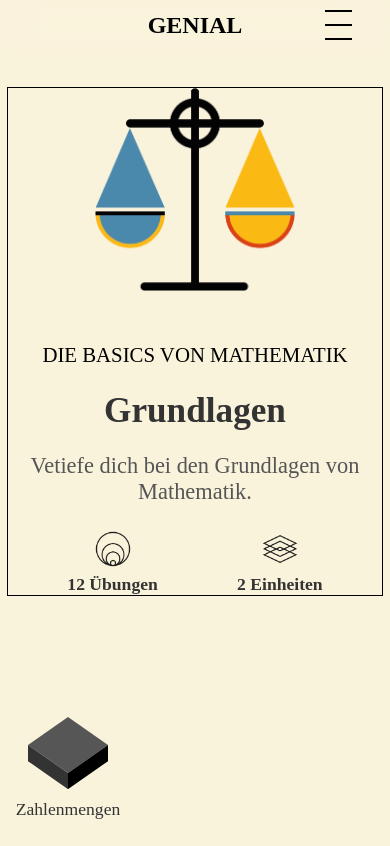
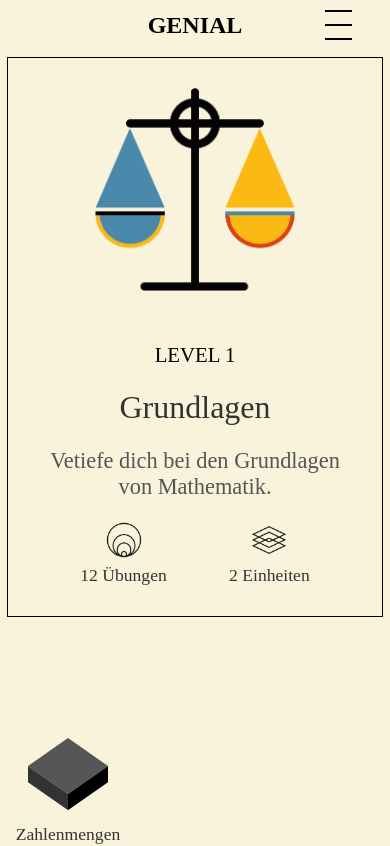
Before and after one commit to mervanpolat/Genial, a React (Vite) app: page /grundlagen in a window 390 px wide. Shown: the top 846 px of the page. Built offline with nearby package versions, Linux system fonts and the light colour scheme.

Commit message:
Enhanced tooltip responsiveness and restricted trigger to CubeButton only

```diff
--- a/src/components/Lehrplan/MeinLehrplan.css
+++ b/src/components/Lehrplan/MeinLehrplan.css
@@ -9,7 +9,7 @@
 .main-heading {
   text-align: left;
   font-size: 2rem;
-  margin-top: 3rem;
+  margin-top: 2rem;
   margin-bottom: 1rem;
   color: #000;
 }
@@ -19,7 +19,7 @@
   display: flex;
   justify-content: space-between;
   align-items: center;
-  margin-bottom: 40px;
+  margin-bottom: 10px;
   padding: 20px;
   border: 1px solid #000;
   border-radius: 10px;
@@ -122,7 +122,7 @@
 .level-label {
   font-size: 0.9rem;
   font-weight: bold;
-  color: #000;
+  color: #333;
   margin-bottom: 10px;
   display: block;
 }
@@ -143,7 +143,7 @@
   font-size: 1rem;
   font-weight: normal;
   color: #333;
-  margin-top: 10px;
+  margin-top: 20px;
   text-align: center;
   margin-bottom: 10px;
 }
--- a/src/modules/PageTemplate/PageWrapper.css
+++ b/src/modules/PageTemplate/PageWrapper.css
@@ -13,9 +13,9 @@ body {
 /****************************************************
   1) PAGE WRAPPER
 ****************************************************/
-.gleichungen-page {
+.template-page {
   background-color: #faf3dc;
-  padding-top: 80px;
+  padding-top: 50px;
   min-height: 100vh;
 }
 
@@ -56,7 +56,7 @@ body {
   height: fit-content;
 }
 
-.gleichung-icon {
+.subject-icon {
   width: 200px;
   height: auto;
 }
@@ -69,16 +69,16 @@ body {
 }
 
 .left-section h1 {
-  font-size: 2.2rem;
-  font-weight: bold;
+  font-size: 2rem;
+  font-weight: normal;
   color: #333;
-  margin-bottom: 16px;
+  margin-bottom: 5px;
 }
 
 .left-section p {
   font-size: 1.4rem;
   color: #555;
-  margin-bottom: 24px;
+  margin-bottom: 10px;
 }
 
 .exercise-units {
@@ -114,7 +114,7 @@ body {
     position: static; /* Remove sticky */
     top: auto;
     margin-bottom: 20px;
-    padding: 0px; /* Slightly reduce padding */
+    padding: 30px; /* Slightly reduce padding */
     height: auto;
   }
 }
--- a/src/modules/Pages/GleichungenLoesen.jsx
+++ b/src/modules/Pages/GleichungenLoesen.jsx
@@ -67,16 +67,16 @@ function GleichungenLoesen() {
   };
 
   return (
-      <div className="gleichungen-page">
+      <div className="template-page">
         <div className="gleichungen-container">
           <div className="left-section">
             <img
                 src="/images/Lektionen/Gleichungen/Gleichung.png"
                 alt="Gleichung"
-                className="gleichung-icon"
+                className="subject-icon"
             />
-            <h6>ALGEBRA &amp; FUNKTIONSTHEORIE</h6>
-            <h1>1.1 Gleichungen lösen</h1>
+            <h6>LEVEL 2</h6>
+            <h1>Gleichungen lösen</h1>
             <p>Eine solide Grundlage in Gleichungen mit Unbekannten aufbauen.</p>
             <div className="exercise-units">
               <div className="exercise-unit">
--- a/src/modules/Pages/Grundlagen.jsx
+++ b/src/modules/Pages/Grundlagen.jsx
@@ -6,6 +6,30 @@ function Grundlagen() {
     const moduleData = [
         {
             id: 1,
+            title: 'Zahlenmengen',
+            headline: 'Zahlenmengen',
+            description: 'Lerne die Basics von Basics von Zahlenmengen.'
+        },
+        {
+            id: 2,
+            title: 'Zahlenmengen',
+            headline: 'Zahlenmengen',
+            description: 'Lerne die Basics von Basics von Zahlenmengen.'
+        },
+        {
+            id: 3,
+            title: 'Zahlenmengen',
+            headline: 'Zahlenmengen',
+            description: 'Lerne die Basics von Basics von Zahlenmengen.'
+        },
+        {
+            id: 4,
+            title: 'Zahlenmengen',
+            headline: 'Zahlenmengen',
+            description: 'Lerne die Basics von Basics von Zahlenmengen.'
+        },
+        {
+            id: 5,
             title: 'Zahlenmengen',
             headline: 'Zahlenmengen',
             description: 'Lerne die Basics von Basics von Zahlenmengen.'
@@ -31,15 +55,15 @@ function Grundlagen() {
     };
 
     return (
-        <div className="gleichungen-page">
+        <div className="template-page">
             <div className="gleichungen-container">
                 <div className="left-section">
                     <img
                         src="/images/Lektionen/Gleichungen/Gleichung.png"
                         alt="Gleichung"
-                        className="gleichung-icon"
+                        className="subject-icon"
                     />
-                    <h6>DIE BASICS VON MATHEMATIK </h6>
+                    <h6>LEVEL 1</h6>
                     <h1>Grundlagen</h1>
                     <p>Vetiefe dich bei den Grundlagen von Mathematik.</p>
                     <div className="exercise-units">
--- a/src/modules/Tippy/TooltipItem.jsx
+++ b/src/modules/Tippy/TooltipItem.jsx
@@ -1,18 +1,53 @@
-import 'react';
+import  { useEffect, useRef, useState } from 'react';
 import Tippy from '@tippyjs/react';
 import 'tippy.js/dist/tippy.css';
-import CubeButton from '/Users/mervan/Desktop/genial/src/components/CubeButton/CubeButton.jsx'; // Import CubeButton
+import CubeButton from '/Users/mervan/Desktop/genial/src/components/CubeButton/CubeButton.jsx';
 import PropTypes from 'prop-types';
 
+function TooltipItem({ module, onSelect, onCubeClick, itemRef }) {
+    const tippyRef = useRef(null); // Ref to control the Tippy instance
+    const [isVisible, setIsVisible] = useState(false); // State to manage Tippy visibility
 
-function TooltipItem({ module, onSelect, onCubeClick, itemRef }) {
+    useEffect(() => {
+        const handleWheel = () => {
+            if (tippyRef.current) {
+                tippyRef.current.hide();
+                setIsVisible(false); // Update visibility state when hiding
+            }
+        };
+
+        window.addEventListener('wheel', handleWheel, { passive: true });
+
+        return () => {
+            window.removeEventListener('wheel', handleWheel);
+        };
+    }, []);
+
+    const handleCubeClick = (e) => {
+        onCubeClick(module, e, itemRef); // Call the original click handler
+
+        if (tippyRef.current) {
+            if (isVisible) {
+                tippyRef.current.hide(); // Hide if currently visible
+                setIsVisible(false);
+            } else {
+                tippyRef.current.show(); // Show if currently hidden
+                setIsVisible(true);
+            }
+        }
+    };
+
     return (
         <Tippy
             theme="genial"
             interactive={true}
-            trigger="click"
+            trigger="manual" // Use manual trigger to control visibility with state
+            visible={isVisible}
             hideOnClick={false}
-            onClickOutside={(instance) => instance.hide()}
+            onClickOutside={(instance) => {
+                instance.hide();
+                setIsVisible(false); // Update visibility state when clicking outside
+            }}
             arrow={true}
             placement="bottom"
             offset={[0, 1]}
@@ -26,13 +61,14 @@ function TooltipItem({ module, onSelect, onCubeClick, itemRef }) {
                     </button>
                 </div>
             }
+            onCreate={(instance) => {
+                tippyRef.current = instance; // Store the Tippy instance
+            }}
         >
-            <div
-                ref={itemRef}
-                className="right-item"
-                onClick={(e) => onCubeClick(module, e, itemRef)}
-            >
-                <CubeButton /> {/* CubeButton is included here */}
+            <div ref={itemRef} className="right-item">
+                <div className="cube-button-wrapper" onClick={handleCubeClick}>
+                    <CubeButton />
+                </div>
                 <p>{module.title}</p>
             </div>
         </Tippy>
@@ -51,5 +87,4 @@ TooltipItem.propTypes = {
     itemRef: PropTypes.object.isRequired,
 };
 
-
 export default TooltipItem;
```
Also changed, not shown: src/components/Lehrplan/MeinLehrplan.jsx (+19 -10 lines), src/modules/PageTemplate/PageWrapper.jsx (+7 -7 lines).
